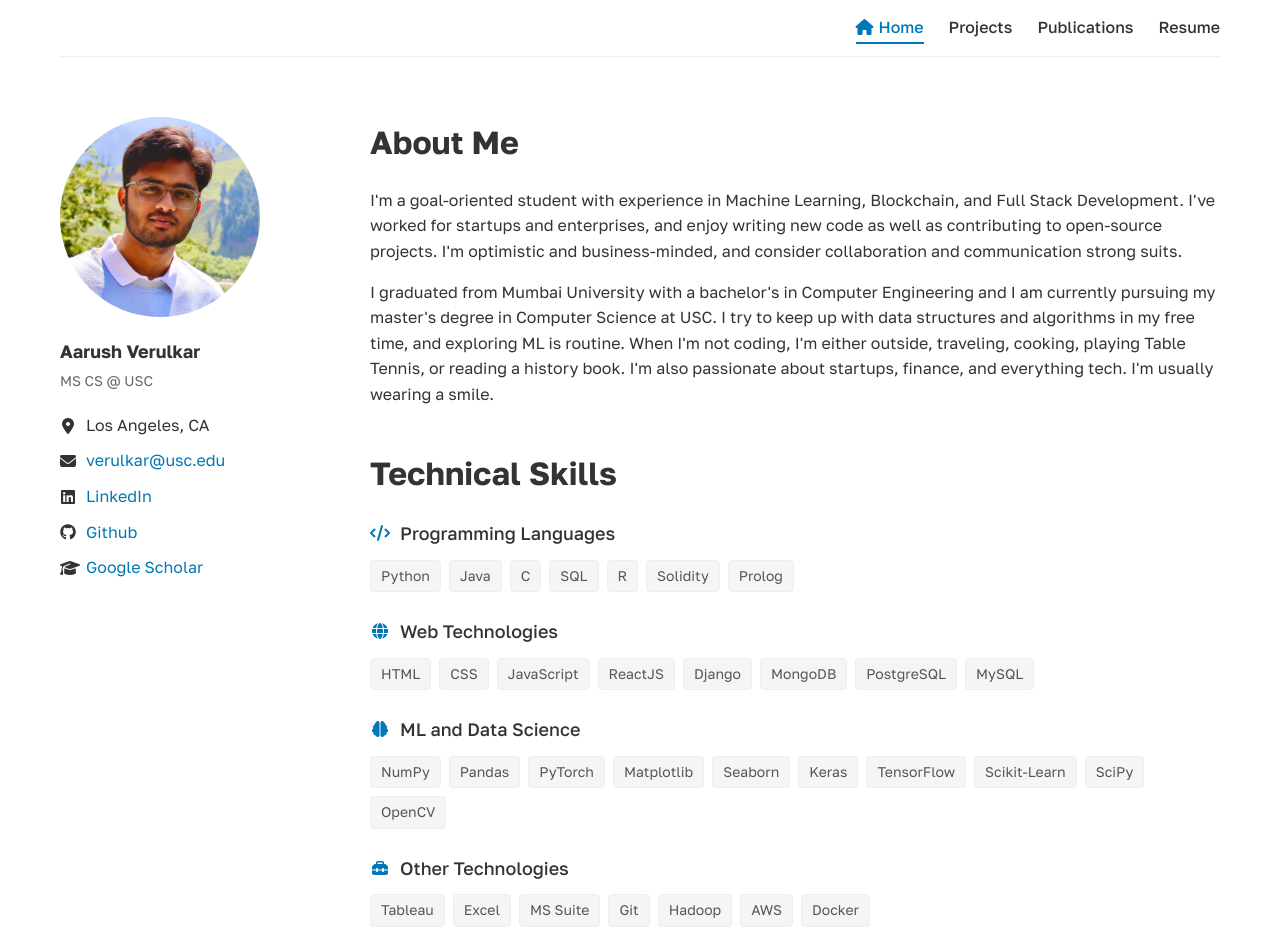
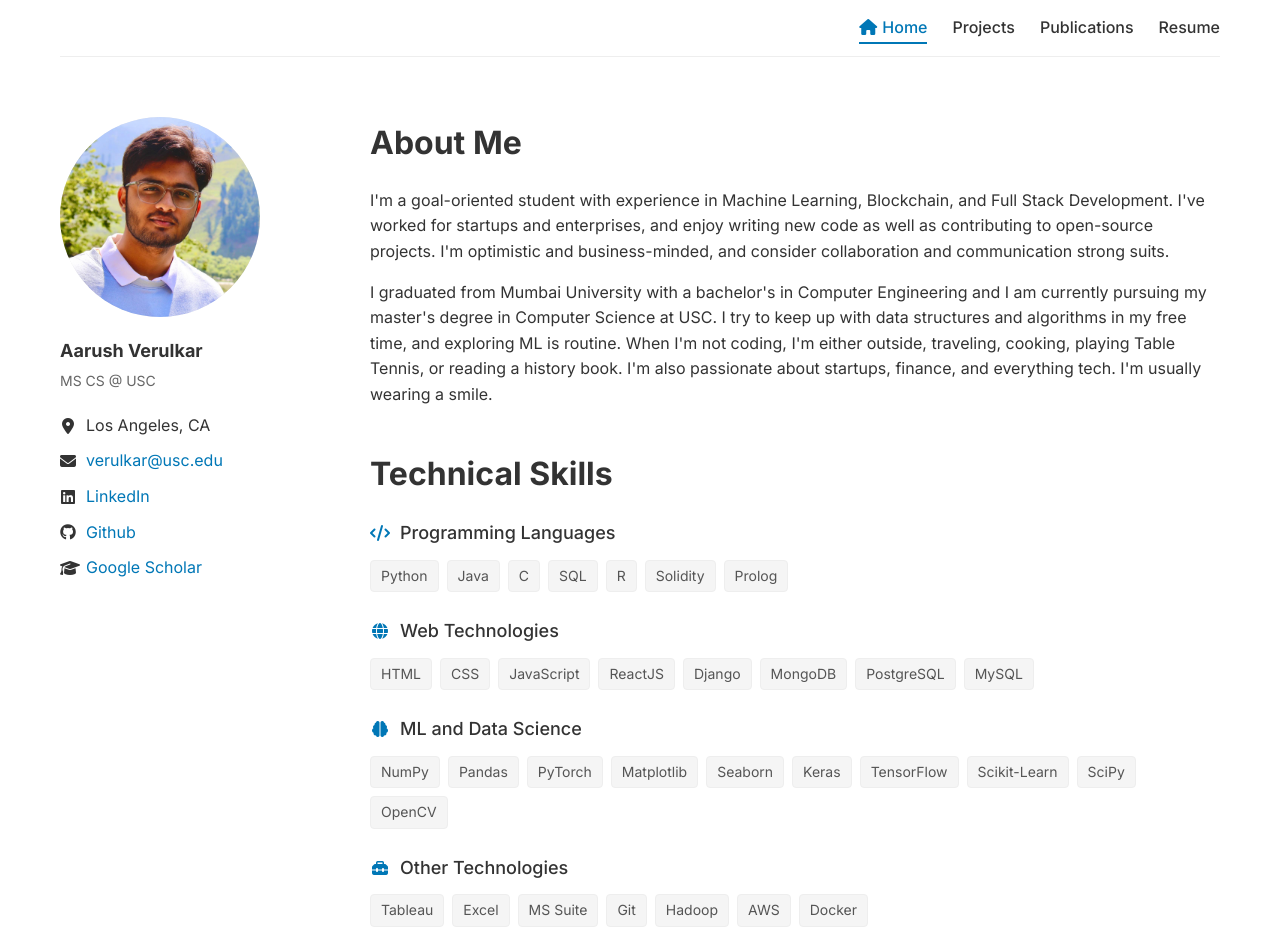
Before and after one commit to Aarush-Verulkar-USC/Portfolio-Website, a plain HTML site: page index.html in a window 1280 px wide. Drawn offline with Linux system fonts and the light colour scheme.

Commit message:
Update index.html

```diff
--- a/index.html
+++ b/index.html
@@ -7,7 +7,7 @@
     <link rel="icon" href="robot.png" type="image/png">
     <!-- Import Geist Sans font -->
 <!--     <link href="https://cdnjs.cloudflare.com/ajax/libs/geist/1.0.0/geist-sans.min.css" rel="stylesheet"> -->
-    <link href="https://fonts.googleapis.com/css2?family=Golos+Text:wght@400;500;600;700&display=swap" rel="stylesheet">
+    <link href="https://fonts.googleapis.com/css2?family=Inter:wght@300;400;500;600;700&display=swap" rel="stylesheet">
 
     <!-- Import Font Awesome for better icons -->
     <link rel="stylesheet" href="https://cdnjs.cloudflare.com/ajax/libs/font-awesome/6.4.0/css/all.min.css">
@@ -17,7 +17,7 @@
             margin: 0;
             padding: 0;
             box-sizing: border-box;
-            font-family: 'Golos Text', sans-serif;
+            font-family: 'Inter', sans-serif;
         }
 
         body {
```
